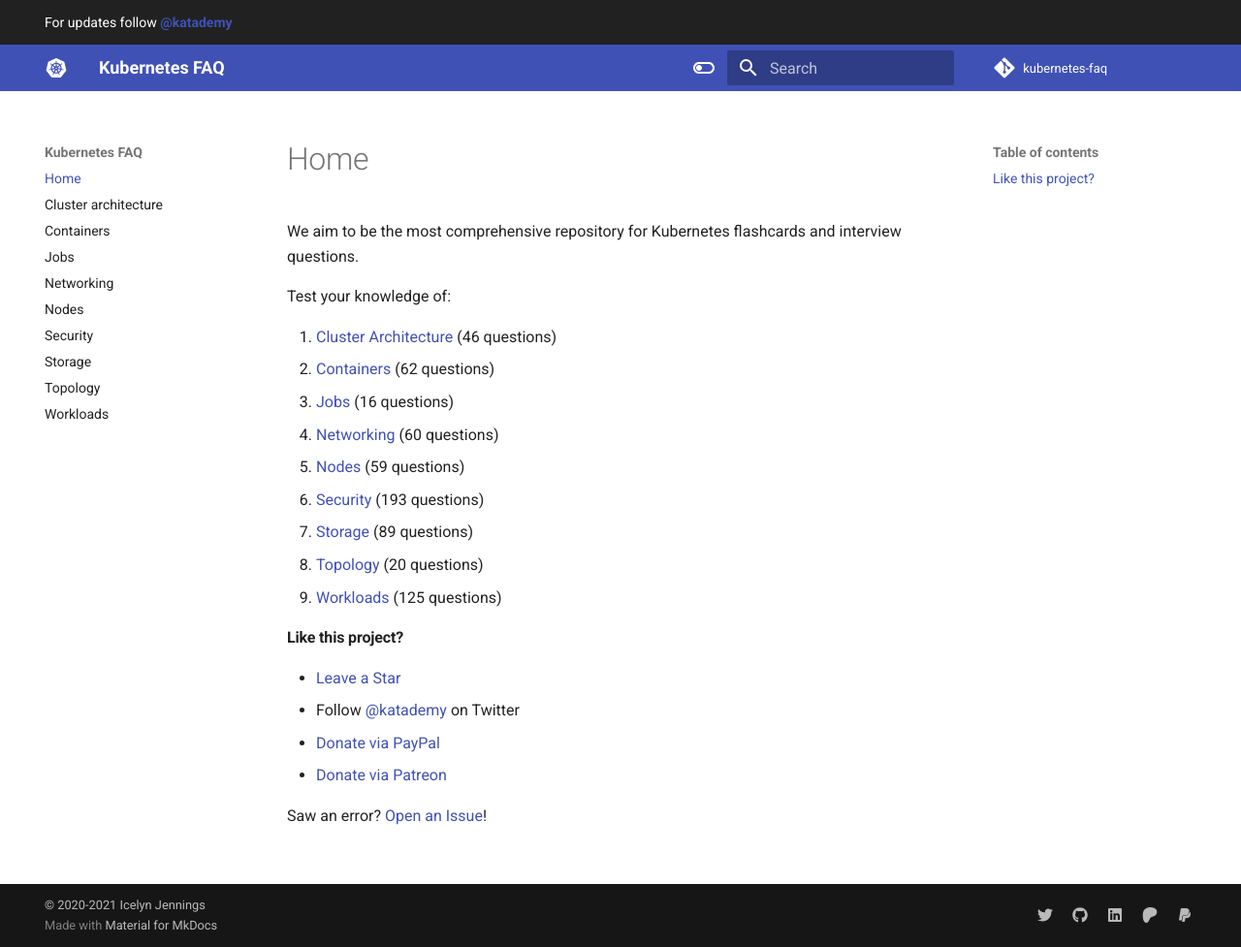
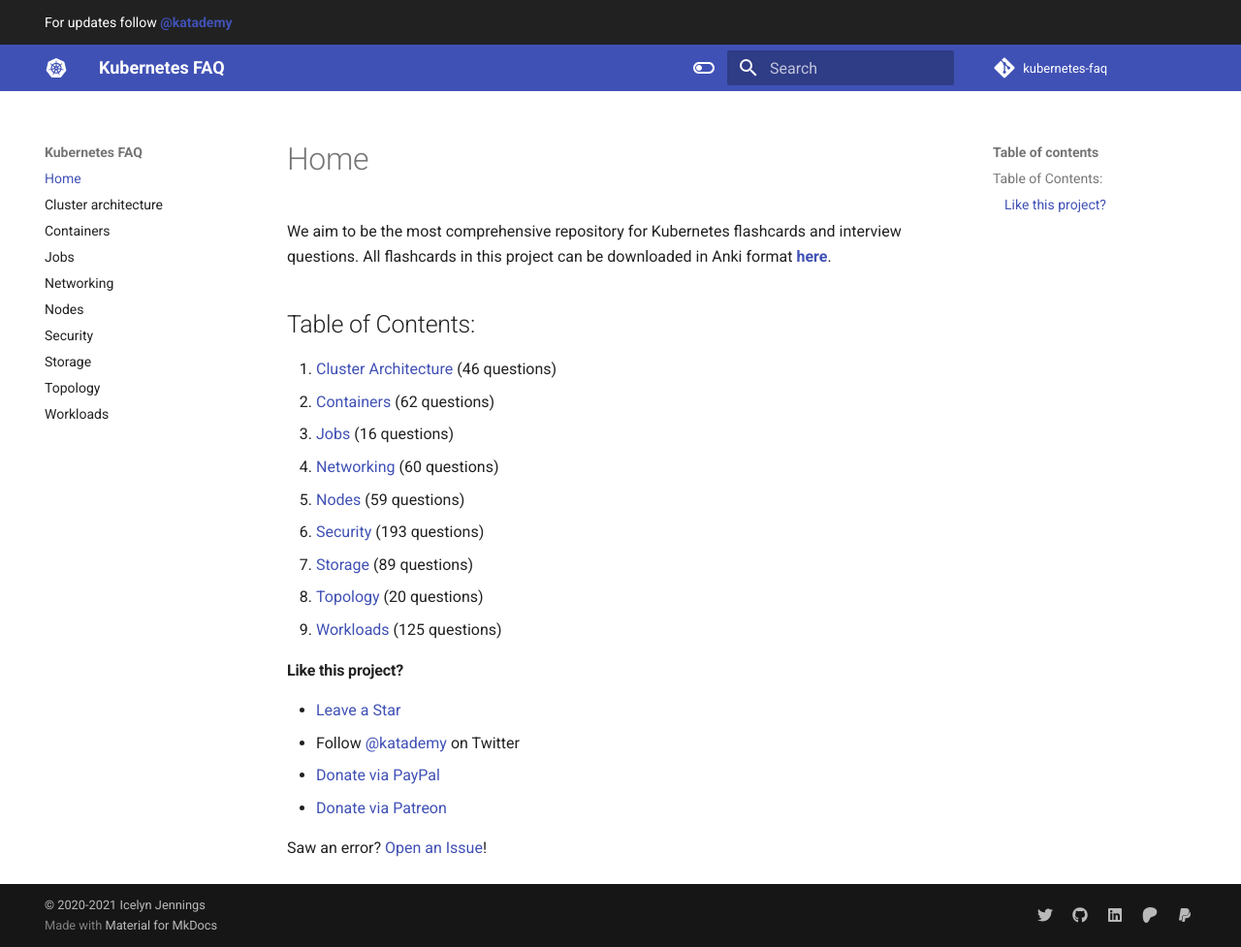
Before and after one commit to katademy-decks/kubernetes, an MkDocs documentation site: the page built from docs/index.md, in a window 1280 px wide and 977 px high. Shown: the whole window at 97% size. Built offline with MkDocs 1.6.1 and Material for MkDocs 9.7.7, drawn with Linux system fonts in a browser that asks for light colours; comment, search, counter and statistics services are not loaded.

Commit message:
Add Anki flashcards download link

```diff
--- a/docs/index.md
+++ b/docs/index.md
@@ -1,6 +1,6 @@
-We aim to be the most comprehensive repository for Kubernetes flashcards and interview questions.
+We aim to be the most comprehensive repository for Kubernetes flashcards and interview questions. All flashcards in this project can be downloaded in Anki format [**here**](https://github.com/katademy/kubernetes-faq/releases/latest).
 
-Test your knowledge of:
+## Table of Contents:
 
 1. [Cluster Architecture](./cluster-architecture.md) (46 questions)
 1. [Containers](./containers.md) (62 questions)
```
Also changed, not shown: README.md (+4 -2 lines).
